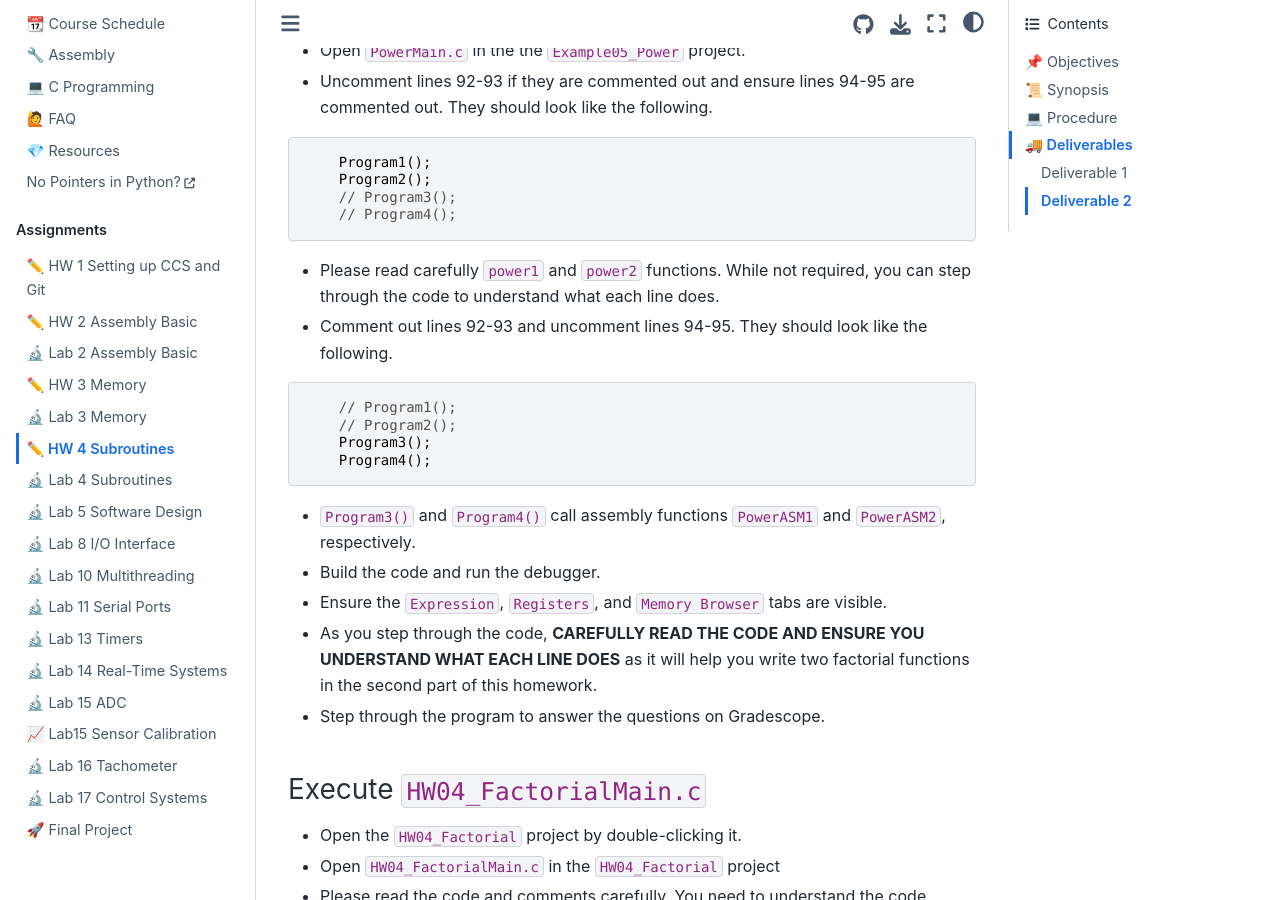
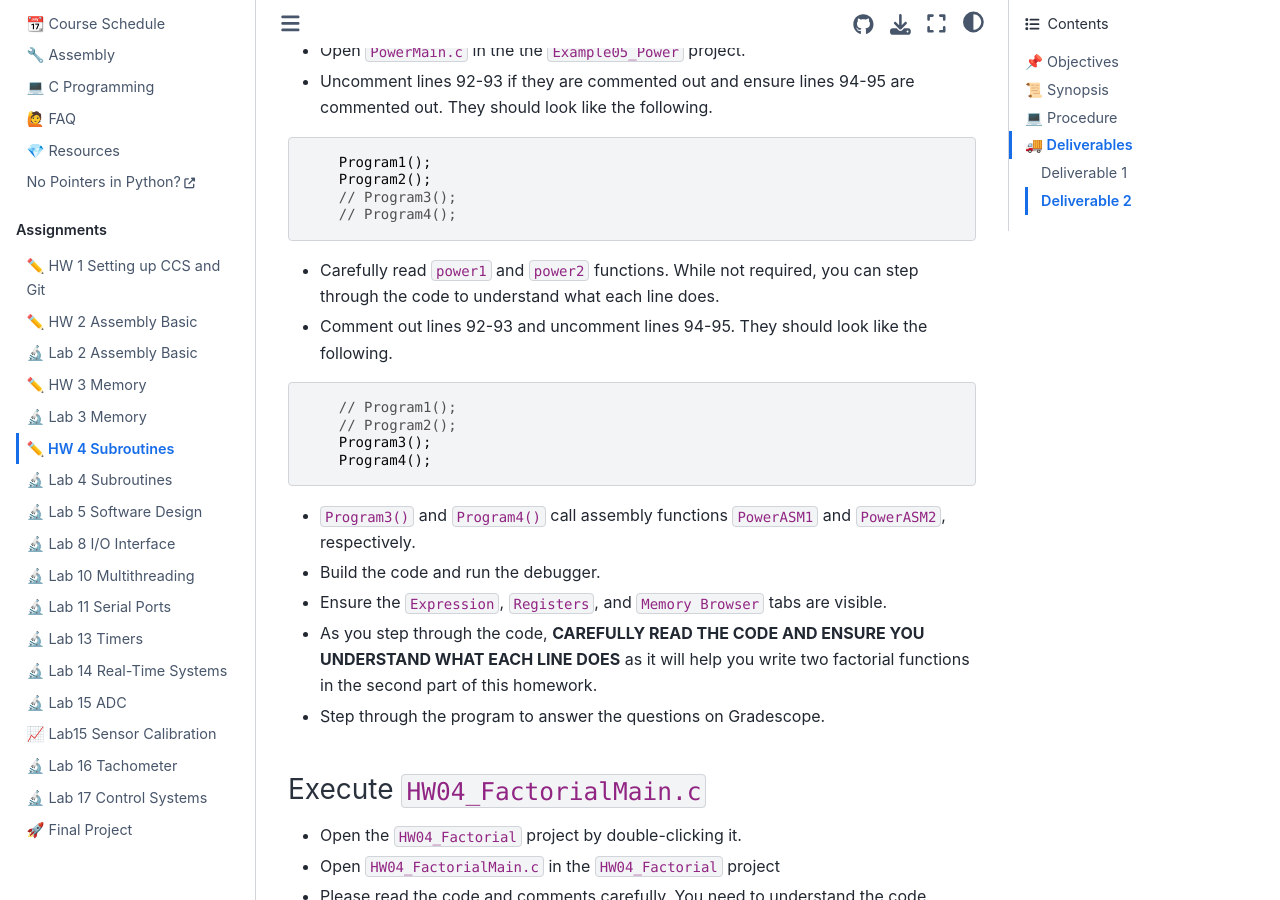
Before and after one commit to USAFA-ECE/ece382, a Jupyter Book: the page built from docs/Assignments/homework4.md, in a window 1280 px wide and 900 px high, scrolled down 2611 px. Built offline with Jupyter Book 1.0.4 settings and Sphinx 7.4.7 and the Sphinx Book theme 1.1.4, drawn with Linux system fonts in a browser that asks for light colours.

Commit message:
updated typo

````diff
--- a/docs/Assignments/homework4.md
+++ b/docs/Assignments/homework4.md
@@ -79,7 +79,7 @@ If you’re not sure whether your code complies with the AAPCS, you can check th
     // Program3();
     // Program4();
 ```
-- Please read carefully `power1` and `power2` functions. While not required, you can step through the code to understand what each line does.
+- Carefully read `power1` and `power2` functions. While not required, you can step through the code to understand what each line does.
 - Comment out lines 92-93 and uncomment lines 94-95. They should look like the following.
 ```C
     // Program1();
````
